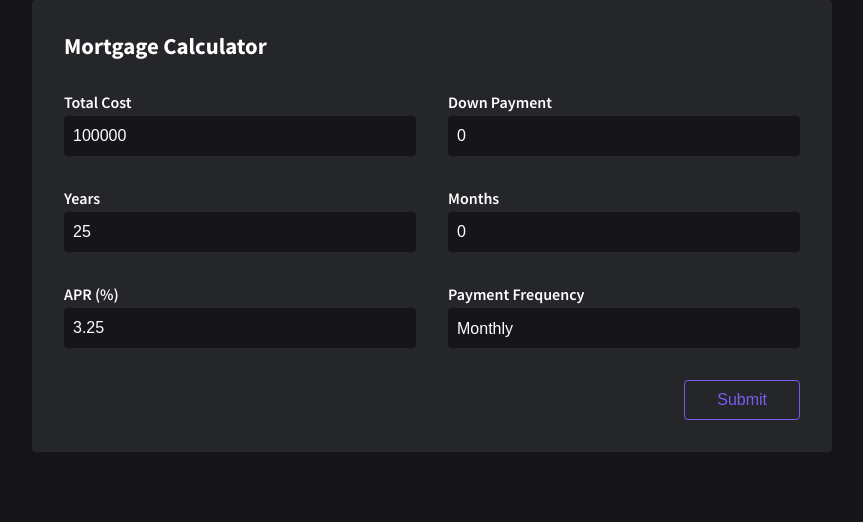
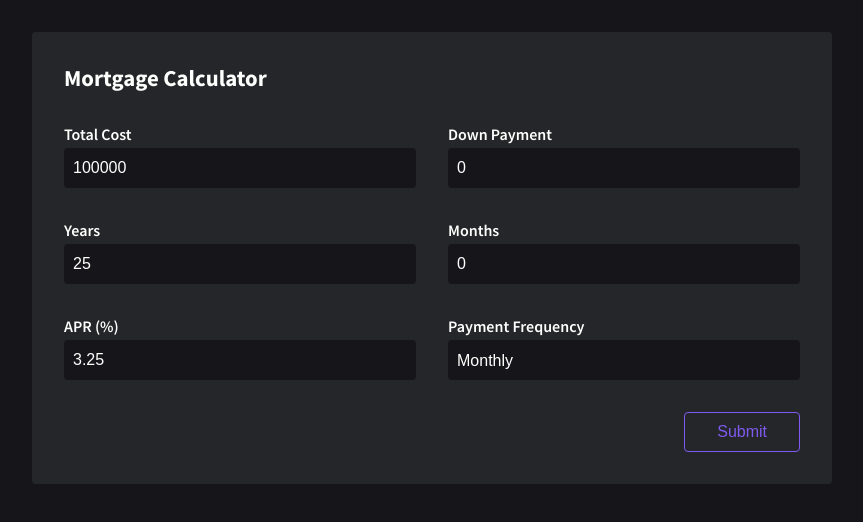
Before and after one commit to tatems/rbc-mortgage-calculator, an Angular app: page / in a window 1280 px wide. Shown: the top 522 px of the page, without its empty margins (208-1071 px from the left). Built offline with nearby package versions, Linux system fonts and the light colour scheme.

Commit message:
Update app component styling

```diff
--- a/src/app/app.component.scss
+++ b/src/app/app.component.scss
@@ -1,8 +1,9 @@
 :host {
+  display: block;
   width: 80%;
   min-width: 30rem;
   max-width: 50rem;
-  display: block;
+  padding-top: 2rem;
   margin: auto;
 }
 
```
